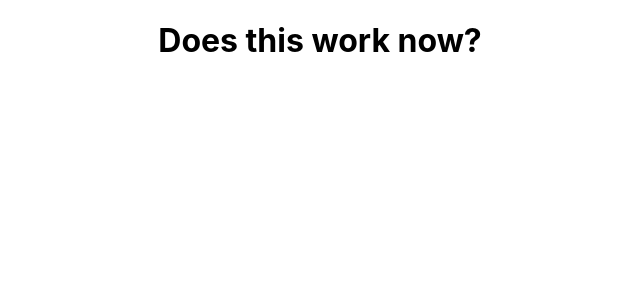
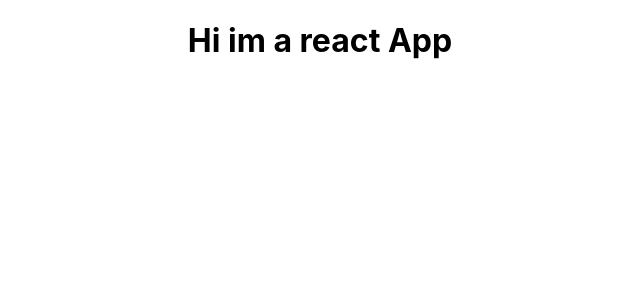
Before and after one commit to Masoume-vesali1993/udemy, a React (Create React App) app: page / in a window 1280 px wide. Shown: the top 300 px of the page, without its empty margins (320-960 px from the left). Built offline with nearby package versions, Linux system fonts and the light colour scheme.

Commit message:
show
jsx

```diff
--- a/src/App.js
+++ b/src/App.js
@@ -2,12 +2,12 @@ import React from 'react';
 import './App.css';
 
 function App() {
-  // return (
-  //   <div className="App">
-  //       <h1>Hi im a react App</h1>
-  //   </div>
-  // );
-  return React.createElement('div' , null, React.createElement('h1',{className: 'App'}, 'Does this work now?'));
+  return (
+    <div className="App">
+        <h1>Hi im a react App</h1>
+    </div>
+  );
+  // return React.createElement('div' , null, React.createElement('h1',{className: 'App'}, 'Does this work now?'));
 }
 
 export default App;
```
